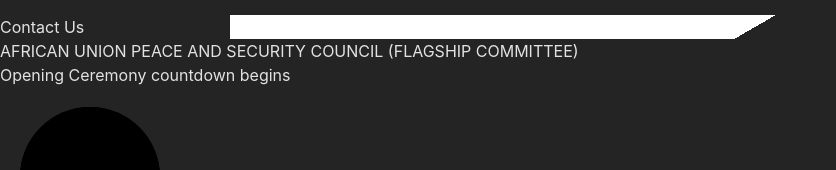
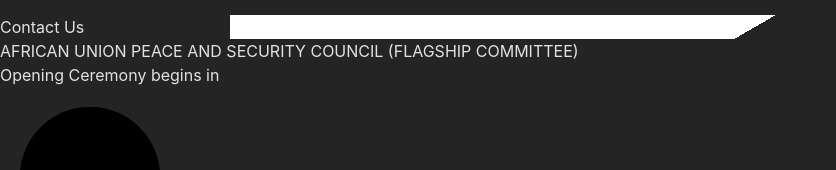
Before and after one commit to Mithil-Goradia/DJS-Litsoc, a React (Vite) app: page /time in a window 1280 px wide. Shown: the part 395-565 px from the top of the page, without its empty margins (0-836 px from the left). Built offline with nearby package versions, Linux system fonts and the light colour scheme.

Commit message:
Update Time.jsx

```diff
--- a/src/pages/Time.jsx
+++ b/src/pages/Time.jsx
@@ -63,7 +63,7 @@
   }, []);
 
   const startCountDown = useCallback(() => {
-    const countDownDate = new Date("July 27, 2024 10:00:00").getTime();
+    const countDownDate = new Date("July 27, 2024 9:35:00").getTime();
     setInterval(() => {
       getTimeDifference(countDownDate);
     }, 1000);
@@ -79,7 +79,7 @@
       AFRICAN UNION PEACE AND SECURITY COUNCIL (FLAGSHIP COMMITTEE)
       </h1>
       <h1 className='text-3xl lg:text-5xl font-bold text-white mt-10 mb-10 text-center'>
-      Opening Ceremony countdown begins
+      Opening Ceremony begins in
       </h1>
       <div className="grid grid-cols-2 md:grid-cols-4 gap-10">
         <div className="relative">
```
